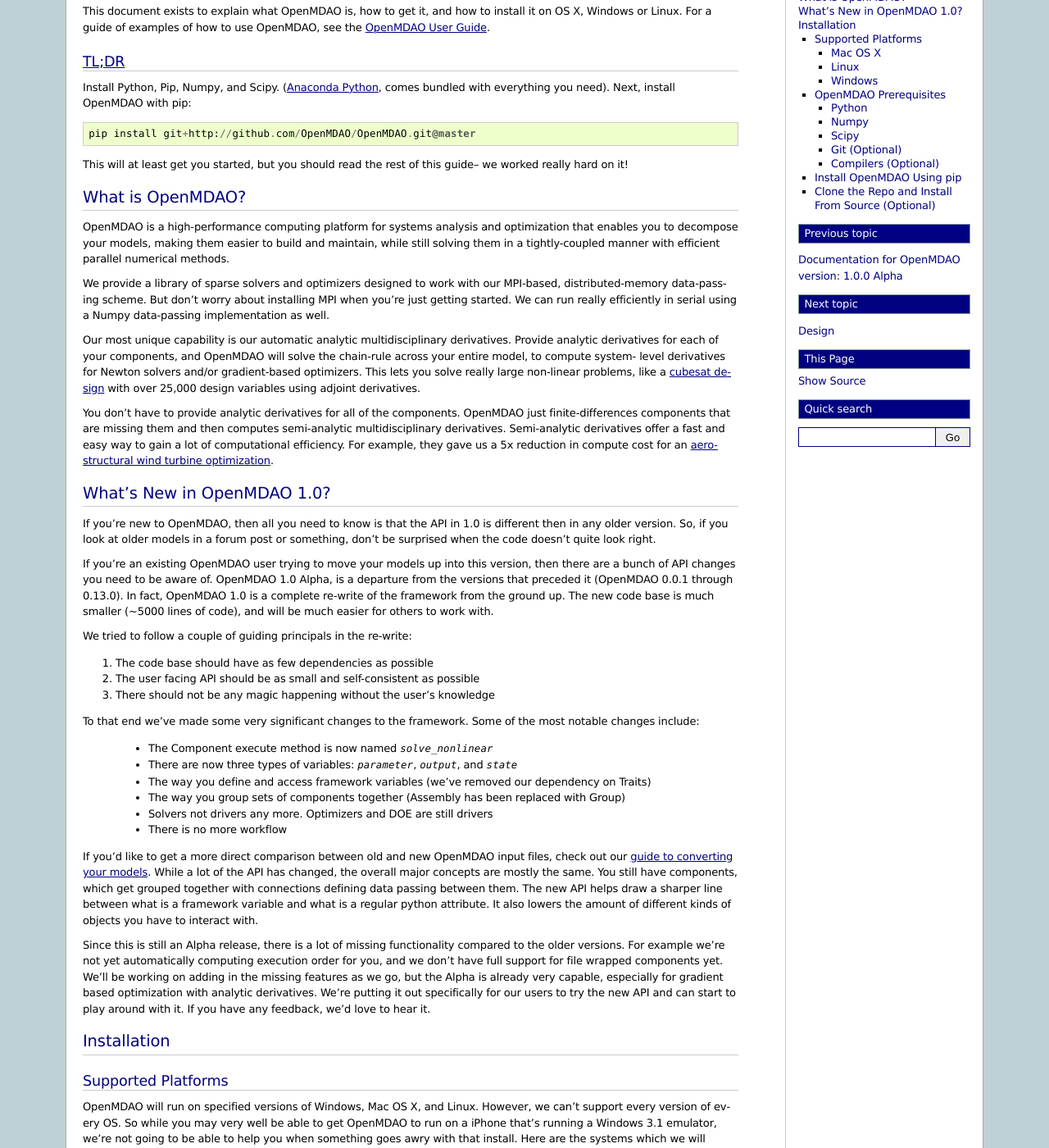
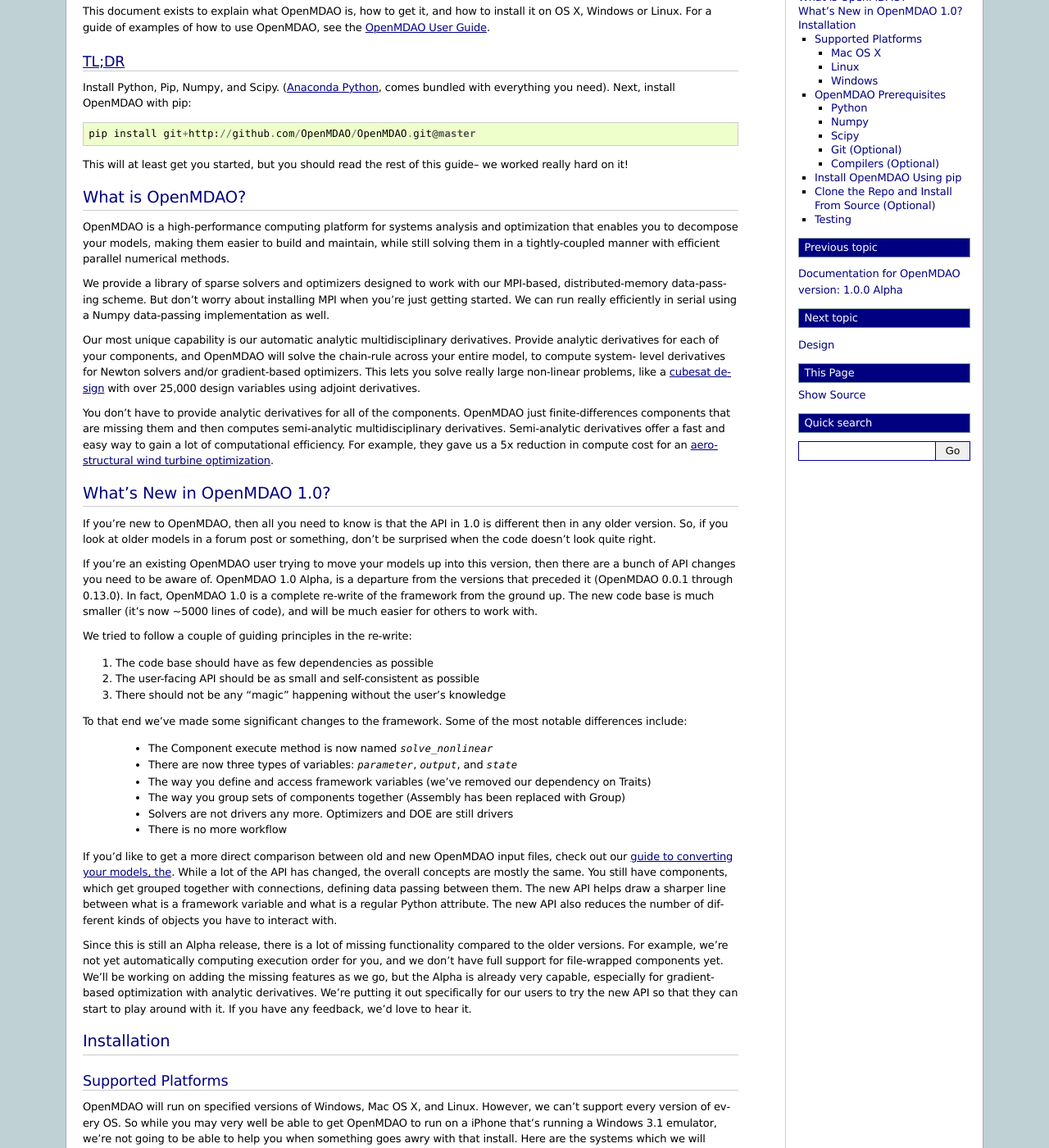
Before and after one commit to OpenMDAO/OpenMDAO1, a Sphinx documentation site: the page built from openmdao/docs/getting-started/install.rst, in a window 1280 px wide and 1400 px high, scrolled down 218 px. Shown: the whole window at 82% size. Built offline with Sphinx 7.4.7, drawn with Linux system fonts in a browser that asks for light colours; pages that are not in the unit, such as notebooks, are missing from menus; some of the changed text lies outside the part shown.

Commit message:
Adding some JG fixes, changing some structure, lots of updates/edits.

```diff
--- a/openmdao/docs/getting-started/install.rst
+++ b/openmdao/docs/getting-started/install.rst
@@ -68,44 +68,44 @@ What's New in OpenMDAO 1.0?
 
 If you're new to OpenMDAO, then all you need to know is that the API in 1.0 is different
 then in any older version. So, if you look at older models in a forum post or something,
-don't be surprised when the code doesn't quite look right.
+don't be surprised when the code doesn't look quite right.
 
 If you're an existing OpenMDAO user trying to move your models up into this version,
 then there are a bunch of API changes you need to be aware of.
 OpenMDAO 1.0 Alpha, is a departure from the versions that preceded it (OpenMDAO 0.0.1 through 0.13.0).
 In fact, OpenMDAO 1.0 is a complete re-write of the framework from the ground up. The new code base is
-much smaller (~5000 lines of code), and will be much easier for others to work with.
+much smaller (it's now ~5000 lines of code), and will be much easier for others to work with.
 
-We tried to follow a couple of guiding principals in the re-write:
+We tried to follow a couple of guiding principles in the re-write:
 
 #. The code base should have as few dependencies as possible
-#. The user facing API should be as small and self-consistent as possible
-#. There should not be any magic happening without the user's knowledge
+#. The user-facing API should be as small and self-consistent as possible
+#. There should not be any "magic" happening without the user's knowledge
 
-To that end we've made some very significant changes to the framework. Some of the
-most notable changes include:
+To that end we've made some significant changes to the framework. Some of the
+most notable differences include:
 
   - The Component execute method is now named `solve_nonlinear`
   - There are now three types of variables: `parameter`, `output`, and `state`
   - The way you define and access framework variables (we've removed our dependency on Traits)
   - The way you group sets of components together (Assembly has been replaced with Group)
-  - Solvers not drivers any more. Optimizers and DOE are still drivers
+  - Solvers are not drivers any more. Optimizers and DOE are still drivers
   - There is no more workflow
 
 If you'd like to get a more direct comparison between old and new OpenMDAO input files,
-check out our `guide to converting your models <Pre-1.0 Conversion Guide>`_.
-While a lot of the API has changed, the overall major concepts are mostly the same.
-You still have components, which get grouped together with connections defining data
+check out our `guide to converting your models, the <Pre-1.0 Conversion Guide>`_.
+While a lot of the API has changed, the overall concepts are mostly the same.
+You still have components, which get grouped together with connections, defining data
 passing between them. The new API helps draw a sharper line between what is a framework
-variable and what is a regular python attribute. It also lowers the amount of different
+variable and what is a regular Python attribute. The new API also reduces the number of different
 kinds of objects you have to interact with.
 
 Since this is still an Alpha release, there is a lot of missing functionality
-compared to the older versions. For example we're not yet automatically computing
-execution order for you, and we don't have full support for file wrapped components
-yet. We'll be working on adding in the missing features as we go, but the Alpha is
-already very capable, especially for gradient based optimization with analytic derivatives.
-We're putting it out specifically for our users to try the new API and can start to
+compared to the older versions. For example, we're not yet automatically computing
+execution order for you, and we don't have full support for file-wrapped components
+yet. We'll be working on adding the missing features as we go, but the Alpha is
+already very capable, especially for gradient-based optimization with analytic derivatives.
+We're putting it out specifically for our users to try the new API so that they can start to
 play around with it. If you have any feedback, we'd love to hear it.
 
 ===================
@@ -214,14 +216,13 @@ Compilers (Optional)
 ++++++++++++++++++++
 OpenMDAO doesn't have a strict requirement on any compiled code, but we can optionally
 make use of some compiled libraries, if they are present in your Python environment.
-If you don't want to use any of these optional features, then you shouldn't need
-a compiler. You can install the compilers and build the libraries later on
-and OpenMDAO will use them. So its fine if you start out without the compiled stuff,
-and add it in later.
+If you don't want to use any of these optional features, then you won't need
+a compiler. You can always install the compilers later and build the libraries then,
+and OpenMDAO will use them.
 
-We can link to both the PyOpt and PyOpt-Sparse optimization libraries. Also in
-order to run things in parallel you'll need petsc4py and mpi4py. So if you want to use those
-packages, you'll need binaries for them for your platform, or you'll need a compiler.
+We can link to both the PyOpt and PyOpt-Sparse optimization libraries. Also, in
+order to run things in parallel, you'll need petsc4py and mpi4py. So if you want to use those
+packages, you'll either need platform-specific binaries for them, or you'll need a compiler.
 
 
 Install OpenMDAO Using pip
```
Also changed, not shown: other parts of openmdao/docs/getting-started/install.rst (+13 -10 lines).
